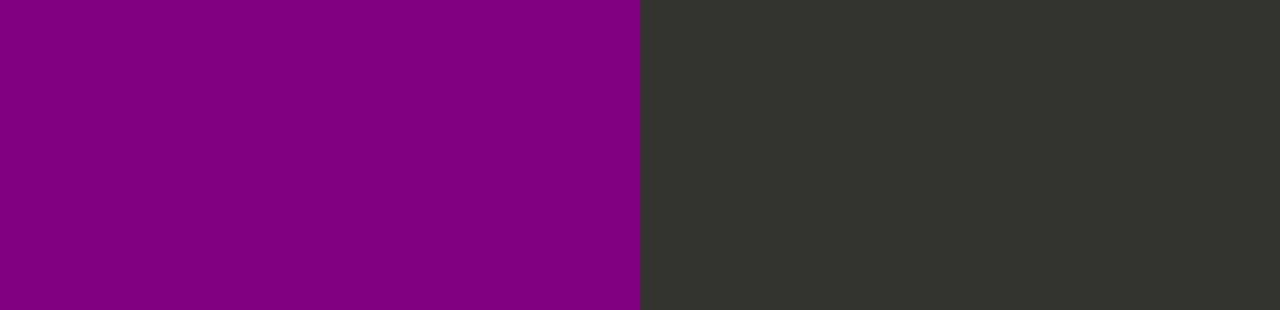
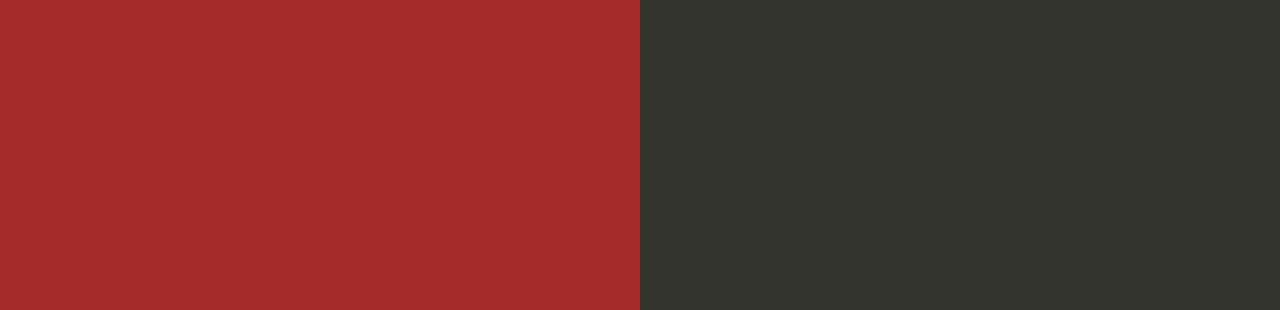
Before and after one commit to dopeignite/my-nodejs-app, a website: page index.html in a window 1280 px wide. Shown: the part 490-800 px from the top of the page. Drawn offline with Linux system fonts and the light colour scheme.

Commit message:
Update index.html
Brown

```diff
--- a/index.html
+++ b/index.html
@@ -35,7 +35,7 @@
 
         text-align: right;
         padding-top: 11em;
-        background-color: Purple;
+        background-color: Brown;
 
       }
       .textColumn p {
```
